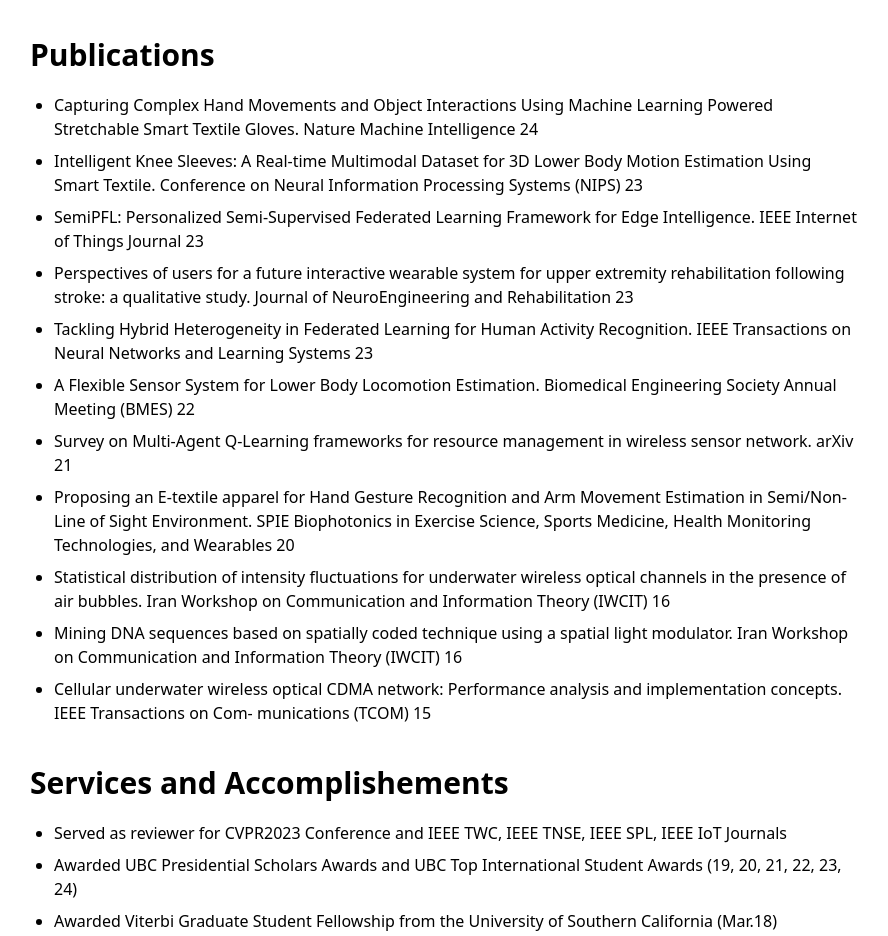
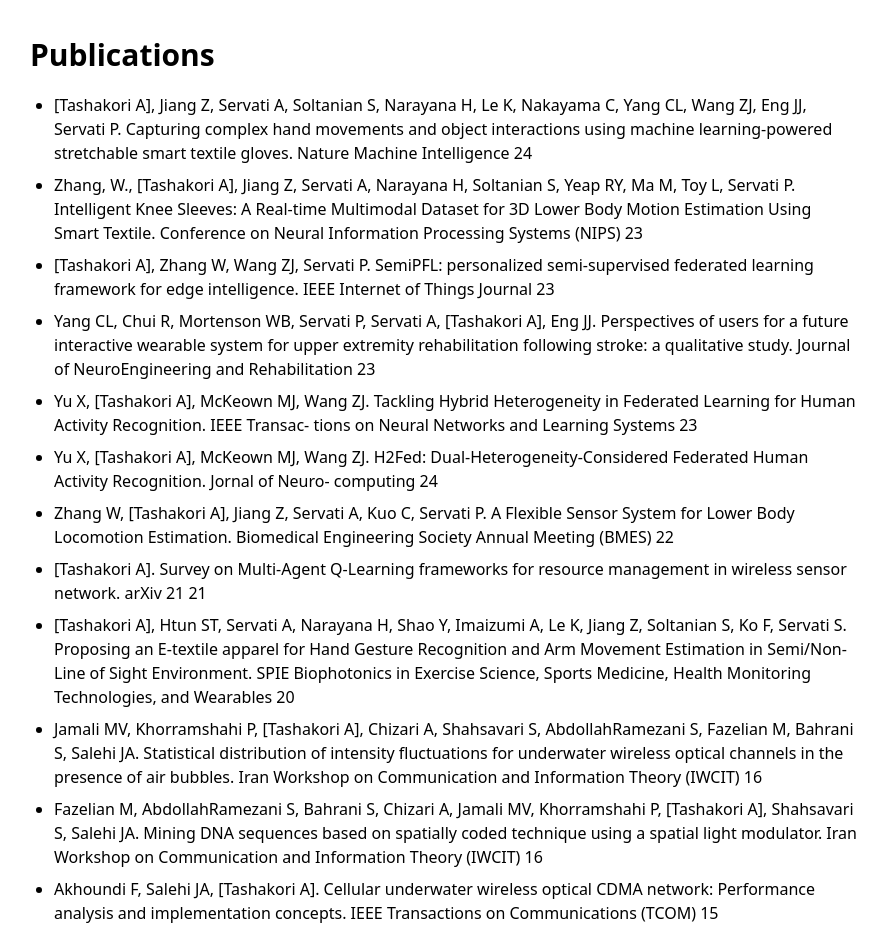
Before and after one commit to arvintashakori/arvintashakori.github.io, an Astro site: page /cv in a window 1280 px wide. Shown: the part 2895-3831 px from the top of the page, without its empty margins (336-1224 px from the left). Built offline with nearby package versions, Linux system fonts and the light colour scheme; Astro itself is replaced by a stand-in of ours.

Commit message:
Update cv.astro

```diff
--- a/src/pages/cv.astro
+++ b/src/pages/cv.astro
@@ -160,45 +160,51 @@ reduced the calculation time of SPO2 in Pulsoximeter using Sparse FFT</li>
 
   <ul class="list-disc mx-6 mb-10 grid gap-2">
     <li>
-      <a href="#" target="_blank"> Capturing Complex Hand Movements and Object Interactions Using Machine Learning Powered Stretchable Smart Textile Gloves. Nature
-        Machine Intelligence 24</a>
+      <a href="#" target="_blank"> [Tashakori A], Jiang Z, Servati A, Soltanian S, Narayana H, Le K, Nakayama C, Yang CL, Wang ZJ, Eng JJ, Servati P. Capturing complex hand
+movements and object interactions using machine learning-powered stretchable smart textile gloves. Nature Machine Intelligence 24</a>
     </li>
     <li>
-      <a href="#" target="_blank"> Intelligent Knee Sleeves: A Real-time Multimodal Dataset for 3D Lower Body Motion Estimation Using Smart Textile. Conference on
-        Neural Information Processing Systems (NIPS) 23</a>
+      <a href="#" target="_blank"> Zhang, W., [Tashakori A], Jiang Z, Servati A, Narayana H, Soltanian S, Yeap RY, Ma M, Toy L, Servati P. Intelligent Knee Sleeves: A Real-time
+Multimodal Dataset for 3D Lower Body Motion Estimation Using Smart Textile. Conference on Neural Information Processing Systems (NIPS) 23</a>
     </li>
     <li>
-      <a href="#" target="_blank"> SemiPFL: Personalized Semi-Supervised Federated Learning Framework for Edge Intelligence. IEEE Internet of Things Journal 23</a>
+      <a href="#" target="_blank"> [Tashakori A], Zhang W, Wang ZJ, Servati P. SemiPFL: personalized semi-supervised federated learning framework for edge intelligence. IEEE
+Internet of Things Journal 23</a>
     </li>
     <li>
-      <a href="#" target="_blank"> Perspectives of users for a future interactive wearable system for upper extremity rehabilitation following stroke: a qualitative study. Journal
-        of NeuroEngineering and Rehabilitation 23</a>
+      <a href="#" target="_blank"> Yang CL, Chui R, Mortenson WB, Servati P, Servati A, [Tashakori A], Eng JJ. Perspectives of users for a future interactive wearable system for
+upper extremity rehabilitation following stroke: a qualitative study. Journal of NeuroEngineering and Rehabilitation 23</a>
     </li>
     <li>
-      <a href="#" target="_blank"> Tackling Hybrid Heterogeneity in Federated Learning for Human Activity Recognition. IEEE Transactions on Neural Networks and
-        Learning Systems 23</a>
+      <a href="#" target="_blank"> Yu X, [Tashakori A], McKeown MJ, Wang ZJ. Tackling Hybrid Heterogeneity in Federated Learning for Human Activity Recognition. IEEE Transac-
+tions on Neural Networks and Learning Systems 23</a>
     </li>
     <li>
-      <a href="#" target="_blank"> A Flexible Sensor System for Lower Body Locomotion Estimation. Biomedical Engineering Society Annual Meeting (BMES) 22</a>
+      <a href="#" target="_blank"> Yu X, [Tashakori A], McKeown MJ, Wang ZJ. H2Fed: Dual-Heterogeneity-Considered Federated Human Activity Recognition. Jornal of Neuro-
+computing 24</a>
+      </li>
+      <li>
+      <a href="#" target="_blank"> Zhang W, [Tashakori A], Jiang Z, Servati A, Kuo C, Servati P. A Flexible Sensor System for Lower Body Locomotion Estimation. Biomedical
+Engineering Society Annual Meeting (BMES) 22</a>
     </li>
     <li>
-      <a href="#" target="_blank"> Survey on Multi-Agent Q-Learning frameworks for resource management in wireless sensor network. arXiv 21</a>
+      <a href="#" target="_blank"> [Tashakori A]. Survey on Multi-Agent Q-Learning frameworks for resource management in wireless sensor network. arXiv 21 21</a>
     </li>
     <li>
-      <a href="#" target="_blank"> Proposing an E-textile apparel for Hand Gesture Recognition and Arm Movement Estimation in Semi/Non-Line of Sight Environment. SPIE
-        Biophotonics in Exercise Science, Sports Medicine, Health Monitoring Technologies, and Wearables 20</a>
+      <a href="#" target="_blank"> [Tashakori A], Htun ST, Servati A, Narayana H, Shao Y, Imaizumi A, Le K, Jiang Z, Soltanian S, Ko F, Servati S. Proposing an E-textile apparel
+for Hand Gesture Recognition and Arm Movement Estimation in Semi/Non-Line of Sight Environment. SPIE Biophotonics in Exercise Science, Sports Medicine, Health Monitoring Technologies, and Wearables 20</a>
     </li>
     <li>
-      <a href="#" target="_blank"> Statistical distribution of intensity fluctuations for underwater wireless optical channels in the presence of air bubbles. Iran Workshop on
-        Communication and Information Theory (IWCIT) 16</a>
+      <a href="#" target="_blank"> Jamali MV, Khorramshahi P, [Tashakori A], Chizari A, Shahsavari S, AbdollahRamezani S, Fazelian M, Bahrani S, Salehi JA. Statistical distribution of
+intensity fluctuations for underwater wireless optical channels in the presence of air bubbles. Iran Workshop on Communication and Information Theory (IWCIT) 16</a>
     </li>
     <li>
-      <a href="#" target="_blank"> Mining DNA sequences based on spatially coded technique using a spatial light modulator. Iran Workshop on Communication and
-        Information Theory (IWCIT) 16</a>
+      <a href="#" target="_blank"> Fazelian M, AbdollahRamezani S, Bahrani S, Chizari A, Jamali MV, Khorramshahi P, [Tashakori A], Shahsavari S, Salehi JA. Mining DNA sequences
+based on spatially coded technique using a spatial light modulator. Iran Workshop on Communication and Information Theory (IWCIT) 16</a>
     </li>
     <li>
-      <a href="#" target="_blank"> Cellular underwater wireless optical CDMA network: Performance analysis and implementation concepts. IEEE Transactions on Com-
-        munications (TCOM) 15</a>
+      <a href="#" target="_blank"> Akhoundi F, Salehi JA, [Tashakori A]. Cellular underwater wireless optical CDMA network: Performance analysis and implementation concepts.
+IEEE Transactions on Communications (TCOM) 15</a>
     </li>
   </ul>
 
```
